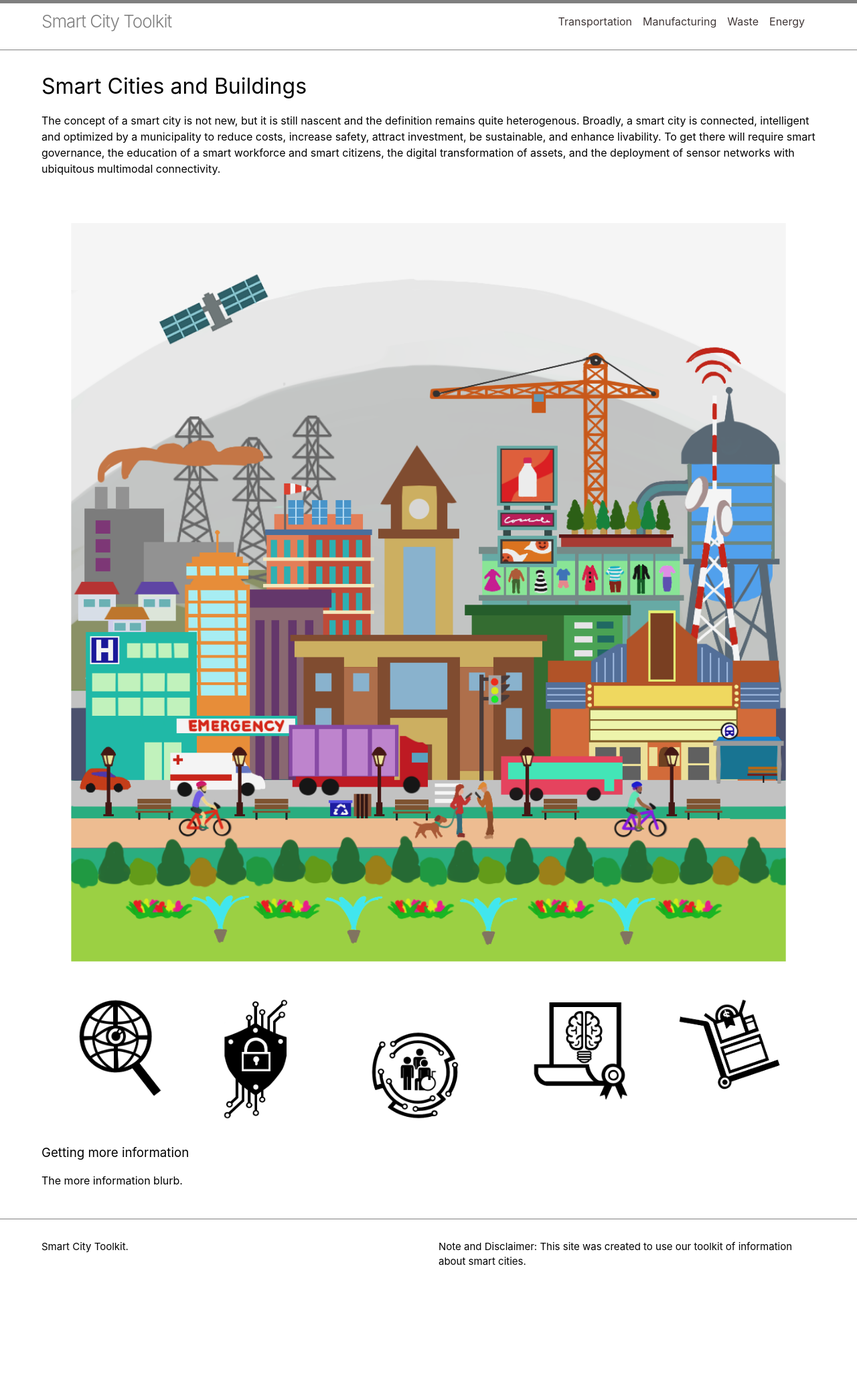
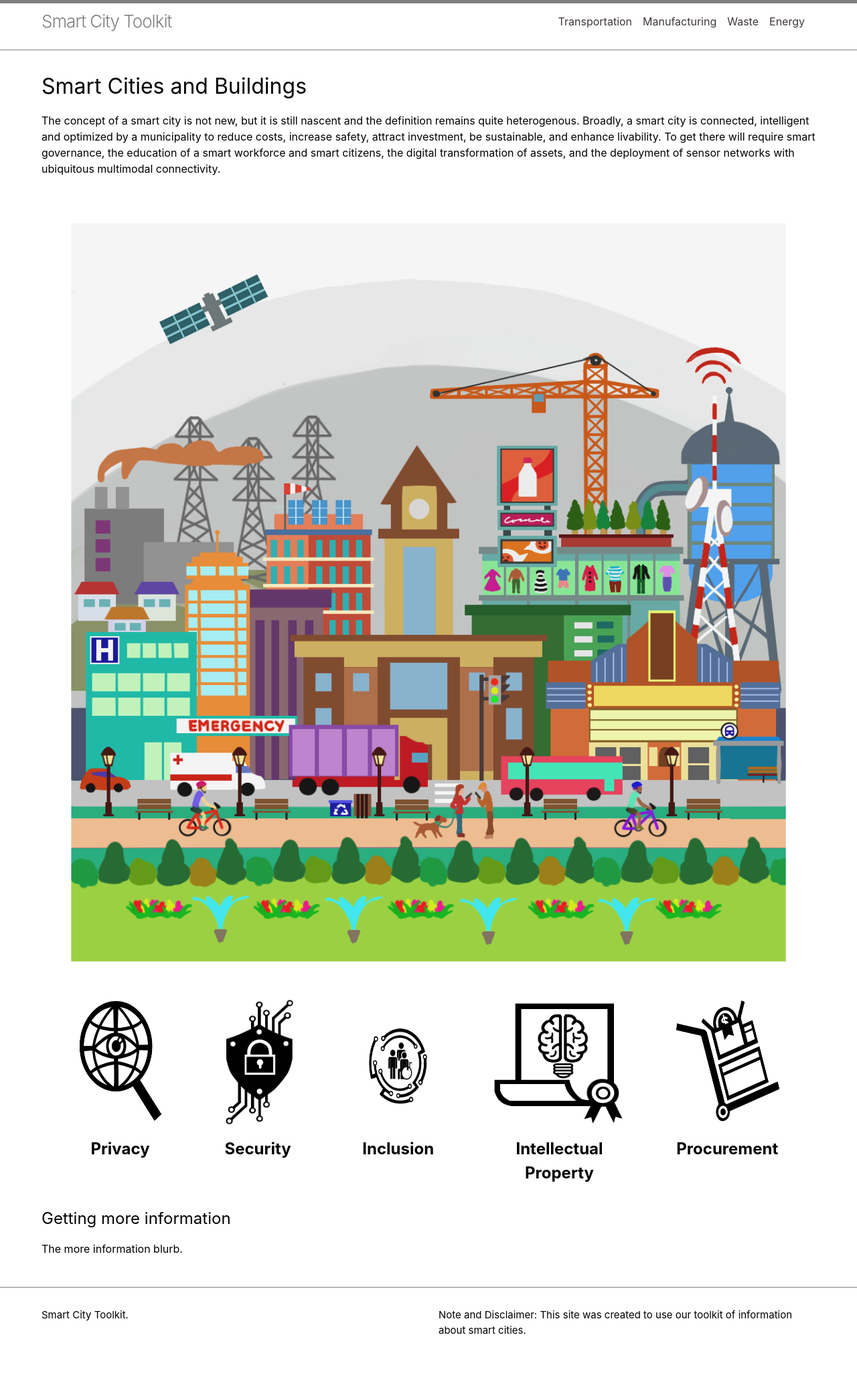
Before and after one commit to CIPPIC-CA/SmartCityToolkit, a Jekyll site: the page built from index.md, in a window 1280 px wide. Shown: the whole page at 67% size. Built offline with Jekyll 4.4.1, drawn with Linux system fonts in a browser that asks for light colours; before the commit the page ends 1956 px from its top, so only the background shows below that.

Commit message:
Adding final coords for image mapping on homepage to have popup icon image on hovers

```diff
--- a/_layouts/homepage.html
+++ b/_layouts/homepage.html
@@ -19,35 +19,34 @@
         <div class="smart-city--image-map">
 
             <map id="smart-city--map" name="smart-city--map">
-                <area class="infrastructure" href="/infrastructure.html" title="Infrastructure" alt="Infrastructure link" target="_blank" shape="rect" coords="120,450,280,660">
-                <area class="public-health" href="/public-health.html" title="Public Health" alt="Public Health link" target="_blank" shape="rect" coords="120,740,320,980">
-                <area class="housing" href="/housing.html" title="Housing" alt="Housing link" target="_blank" shape="rect" coords="">
-                <area class="transportation-mobility" href="/transportation.html" title="Transportation and Mobility" alt="Transportation and Mobility link" target="_blank" shape="rect" coords="1195,900,1300,990">
-                <area class="transportation-mobility" href="/transportation.html" title="Transportation and Mobility" alt="Transportation and Mobility link" target="_blank" shape="rect" coords="830,930,1040,1020">
-                <area class="park-recreation" href="/park-recreation.html" title="Parks and Recreation" alt="Parks and Recreation link" target="_blank" shape="rect" coords="120,1080,1300,1300">
-                <area class="economic-develop" href="/economic-development-culture.html" title="Economic Development and Culture" alt="Economic Development and Culture link" target="_blank" shape="rect" coords="920,700,1300,1300">
-                <area class="municipal-administration" href="/municipal-administration.html" title="Municipal Administration" alt="Municipal Administration link" target="_blank" shape="rect" coords="">
-                <area class="civic-engagement" href="/civic-engagment.html" title="Civic Engagment" alt="Civic Engagment link" target="_blank" shape="rect" coords="680,970,830,1100">
-                <area class="information-technology" href="/information-technology.html" title="Information and Technology" alt="Information and Technology link" target="_blank" shape="rect" coords="">
-                <area class="emergency-management" href="/emergency-managment.html" title="Emergency Managment" alt="Emergency Managment link" target="_blank" shape="rect" coords="260,880,490,1180">
-                <area class="utitlies" href="/utitlies.html" title="Utitlies" alt="Utitlies link" target="_blank" shape="rect" coords="">
-                <area class="privacy" href="/privacy.html" title="Privacy" alt="Privacy link" target="_blank" shape="rect" coords="">
-                <area class="security" href="/security.html" title="Security" alt="Security link" target="_blank" shape="rect" coords="">
-                <area class="inclusion" href="/inclusion.html" title="Inclusion" alt="Inclusion link" target="_blank" shape="rect" coords="">
-                <area class="intellectual-property" href="/intellectual-property.html" title="Intellectual Property" alt="Intellectual property link" target="_blank" shape="rect" coords="">
-                <area class="procurement" href="/procurement.html" title="Procurement" alt="Procurement link" target="_blank" shape="rect" coords="">
+
+                <area class="utitlies1" href="/utitlies.html" title="Utitlies" alt="Utitlies link" shape="poly" coords="260,350,570,350,570,500,260,600">
+                <area class="housing" href="/housing.html" title="Housing" alt="Housing link" shape="poly" coords="120,640,620,500,620,740,120,740">
+                <area class="public-health" href="/public-health.html" title="Public Health" alt="Public Health link" shape="poly" coords="120,740,330,740,330,880,280,880,280,980,120,980">
+                <area class="emergency-management" href="/emergency-managment.html" title="Emergency Managment" alt="Emergency Managment link" shape="rect" coords="260,880,490,1030">
+                <area class="municipal-administration" href="/municipal-administration.html" title="Municipal Administration" alt="Municipal Administration link" shape="poly" coords="620,430,780,430,780,880,500,880,500,770,570,770">
+                <area class="utitlies2" href="/utitlies.html" title="Utitlies" alt="Utitlies link" shape="rect" coords="490,880,720,1010">
+                <area class="infrastructure" href="/infrastructure.html" title="Infrastructure" alt="Infrastructure link" shape="rect" coords="790,800,850,870">
+                <area class="civic-engagement" href="/civic-engagment.html" title="Civic Engagment" alt="Civic Engagment link" shape="rect" coords="680,970,830,1100">
+                <area class="park-recreation" href="/park-recreation.html" title="Parks and Recreation" alt="Parks and Recreation link" shape="rect" coords="120,1080,1300,1300">
+                <area class="transportation-mobility" href="/transportation.html" title="Transportation and Mobility" alt="Transportation and Mobility link" shape="rect" coords="830,930,1040,1020">
+                <area class="transportation-mobility" href="/transportation.html" title="Transportation and Mobility" alt="Transportation and Mobility link" shape="rect" coords="1195,900,1300,990">
+                <area class="information-technology" href="/information-technology.html" title="Information and Technology" alt="Information and Technology link" shape="poly" coords="1140,250,1220,250,1220,800,1140,750">
+                <area class="utitlies3" href="/utitlies.html" title="Utitlies" alt="Utitlies link" shape="rect" coords="1100,300,1300,800">
+                <area class="economic-develop" href="/economic-development-culture.html" title="Economic Development and Culture" alt="Economic Development and Culture link" shape="poly" coords="800,250,1130,250,1130,750,1300,750,1300,1000,900,1000">
+
 
             </map>
-            <img src="/SmartCityToolkit/assets/images/smart-city.png" alt="smart city link map" usemap="#smart-city--map">
+            <img src="/assets/images/smart-city.png" alt="smart city link map" usemap="#smart-city--map">
 
         </div>
         <div class="footer-city-logos">
           <div class="wrapper">
-            <a href="/privacy.html"><img src="/SmartCityToolkit/assets/images/privacy.png" title="Privacy" alt="privacy icon link"></a>
-            <a href="/security.html"><img src="/SmartCityToolkit/assets/images/security.png" title="Security" alt="Security icon link"></a>
-            <a href="/inclusion.html"><img src="/SmartCityToolkit/assets/images/inclusion.png" title="Inclusion" alt="Inclusion icon link"></a>
-            <a href="/intellectual-property.html"><img src="/SmartCityToolkit/assets/images/intellectual-property.png" title="Intellectual property" alt="Intellectual property icon link"></a>
-            <a href="/procurement.html"><img src="/SmartCityToolkit/assets/images/procurement.png" title="Procurement" alt="Procurement icon link"></a>
+            <a href="/privacy.html"><img src="/assets/images/privacy.png" title="Privacy" alt="privacy icon link"><span>Privacy</span></a>
+            <a href="/security.html"><img src="/assets/images/security.png" title="Security" alt="Security icon link"><span>Security</span></a>
+            <a href="/inclusion.html"><img src="/assets/images/inclusion.png" title="Inclusion" alt="Inclusion icon link"><span>Inclusion</span></a>
+            <a href="/intellectual-property.html"><img src="/assets/images/intellectual-property.png" title="Intellectual property" alt="Intellectual property icon link"><span>Intellectual Property</span></a>
+            <a href="/procurement.html"><img src="/assets/images/procurement.png" title="Procurement" alt="Procurement icon link"><span>Procurement</span></a>
           </div>
         </div>
 
--- a/_sass/homepage.scss
+++ b/_sass/homepage.scss
@@ -26,9 +26,9 @@
             &:hover,
             &:focus {
                 &::before {
-                    background-image: url('/SmartCityToolkit/assets/images/infrastructure.png');
-                    bottom: 8rem;
-                    left: 11rem;
+                    background-image: url('/assets/images/infrastructure.png');
+                    bottom: -7rem;
+                    left: 46rem;
                 }
             }
         }
@@ -36,7 +36,7 @@
             &:hover,
             &:focus {
                 &::before {
-                    background-image: url('/SmartCityToolkit/assets/images/public-health.png');
+                    background-image: url('/assets/images/public-health.png');
                     bottom: -3rem;
                     left: 11rem;
                 }
@@ -46,7 +46,9 @@
             &:hover,
             &:focus {
                 &::before {
-                    background-image: url('/SmartCityToolkit/assets/images/housing.png');
+                    background-image: url('/assets/images/housing.png');
+                    bottom: -1rem;
+                    left: 6rem;
                 }
             }
         }
@@ -54,7 +56,7 @@
             &:hover,
             &:focus {
                 &::before {
-                    background-image: url('/SmartCityToolkit/assets/images/transportation.png');
+                    background-image: url('/assets/images/transportation.png');
                     bottom: -15rem;
                     left: 64rem;
                 }
@@ -64,7 +66,7 @@
             &:hover,
             &:focus {
                 &::before {
-                    background-image: url('/SmartCityToolkit/assets/images/parks-recreation.png');
+                    background-image: url('/assets/images/parks-recreation.png');
                     bottom: -33rem;
                     left: 11rem;
                 }
@@ -74,7 +76,7 @@
             &:hover,
             &:focus {
                 &::before {
-                    background-image: url('/SmartCityToolkit/assets/images/economic-development-culture.png');
+                    background-image: url('/assets/images/economic-development-culture.png');
                     bottom: -4rem;
                     left: 57rem;
                 }
@@ -84,7 +86,9 @@
             &:hover,
             &:focus {
                 &::before {
-                    background-image: url('/SmartCityToolkit/assets/images/municipal-administration.png');
+                    background-image: url('/assets/images/municipal-administration.png');
+                    bottom: -3rem;
+                    left: 30rem;
                 }
             }
         }
@@ -92,7 +96,7 @@
             &:hover,
             &:focus {
                 &::before {
-                    background-image: url('/SmartCityToolkit/assets/images/civic-engagement.png');
+                    background-image: url('/assets/images/civic-engagement.png');
                     bottom: -18rem;
                     left: 44rem;
                 }
@@ -102,7 +106,9 @@
             &:hover,
             &:focus {
                 &::before {
-                    background-image: url('/SmartCityToolkit/assets/images/it-services.png');
+                    background-image: url('/assets/images/it-services.png');
+                    bottom: 19rem;
+                    left: 62rem;
                 }
             }
         }
@@ -110,67 +116,64 @@
             &:hover,
             &:focus {
                 &::before {
-                    background-image: url('/SmartCityToolkit/assets/images/emergency-management.png');
+                    background-image: url('/assets/images/emergency-management.png');
                     bottom: -12rem;
                     left: 20rem;
                 }
             }
         }
-        .utitlies {
+        .utitlies1 {
             &:hover,
             &:focus {
                 &::before {
-                    background-image: url('/SmartCityToolkit/assets/images/utitlies.png');
+                    background-image: url('/assets/images/utilities.png');
+                    bottom: 18rem;
+                    left: 22rem;
                 }
             }
         }
-        .privacy {
+        .utitlies2 {
             &:hover,
             &:focus {
                 &::before {
-                    background-image: url('/SmartCityToolkit/assets/images/privacy.png');
+                    background-image: url('/assets/images/utilities.png');
+                    bottom: -12rem;
+                    left: 32rem;
                 }
             }
         }
-        .security {
+        .utitlies3 {
             &:hover,
             &:focus {
                 &::before {
-                    background-image: url('/SmartCityToolkit/assets/images/security.png');
-                }
-            }
-        }
-        .inclusion {
-            &:hover,
-            &:focus {
-                &::before {
-                    background-image: url('/SmartCityToolkit/assets/images/inclusion.png');
-                }
-            }
-        }
-        .intellectual-property {
-            &:hover,
-            &:focus {
-                &::before {
-                    background-image: url('/SmartCityToolkit/assets/images/intellectual-property.png');
-                }
-            }
-        }
-        .procurement {
-            &:hover,
-            &:focus {
-                &::before {
-                    background-image: url('/SmartCityToolkit/assets/images/procurement.png');
+                    background-image: url('/assets/images/utilities.png');
+                    bottom: 21rem;
+                    left: 68rem;
                 }
             }
         }
     }
     .footer-city-logos {
+        margin-bottom: 2rem;
         .wrapper {
             display: flex;
             margin: 0 3rem;
             a {
                 margin: 0 2rem;
+                text-align: center;
+                font-size: 1.5rem;
+                font-weight: bold;
+                color: black;
+                &:hover,
+                &:focus {
+                    color: rgb(31, 31, 179);
+                    text-decoration: underline;
+                }
+                img {
+                    width: 14rem;
+                    height: 12rem;
+                    margin-bottom: 1rem;
+                }
             }
         }
 
--- a/index.md
+++ b/index.md
@@ -2,6 +2,6 @@
 layout: homepage
 title: Smart Cities
 ---
-### Getting more information
+## Getting more information
 
 The more information blurb.
```
Also changed, not shown: 6 other files.
